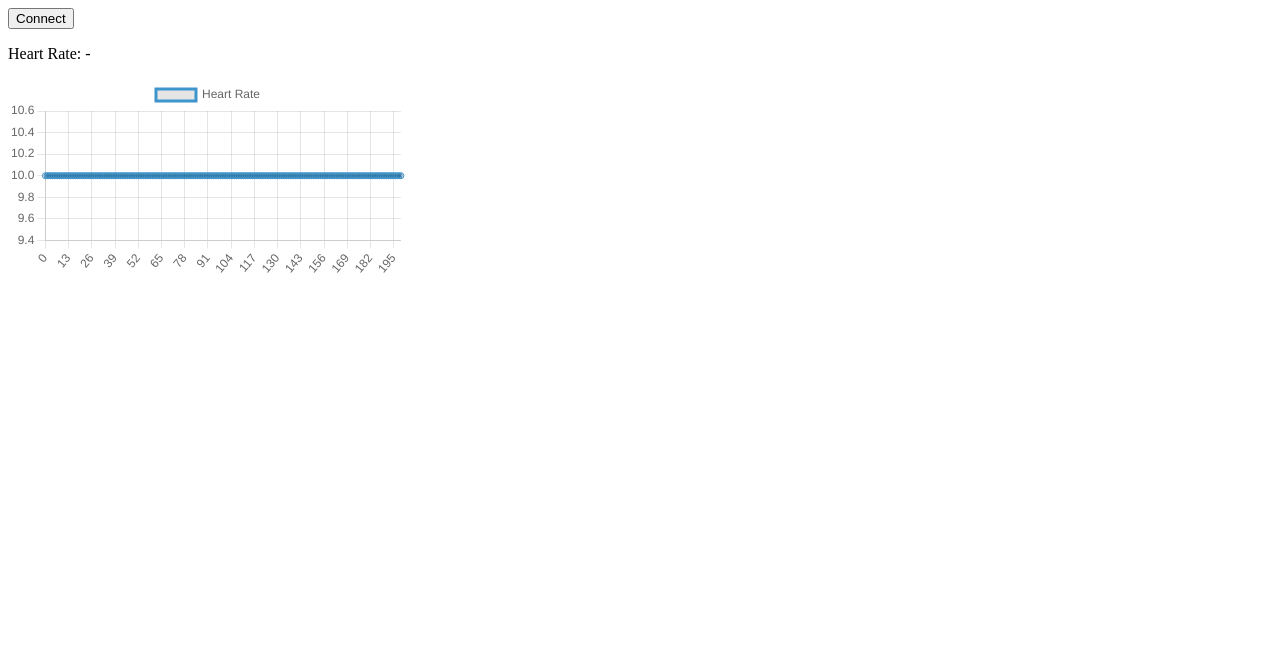
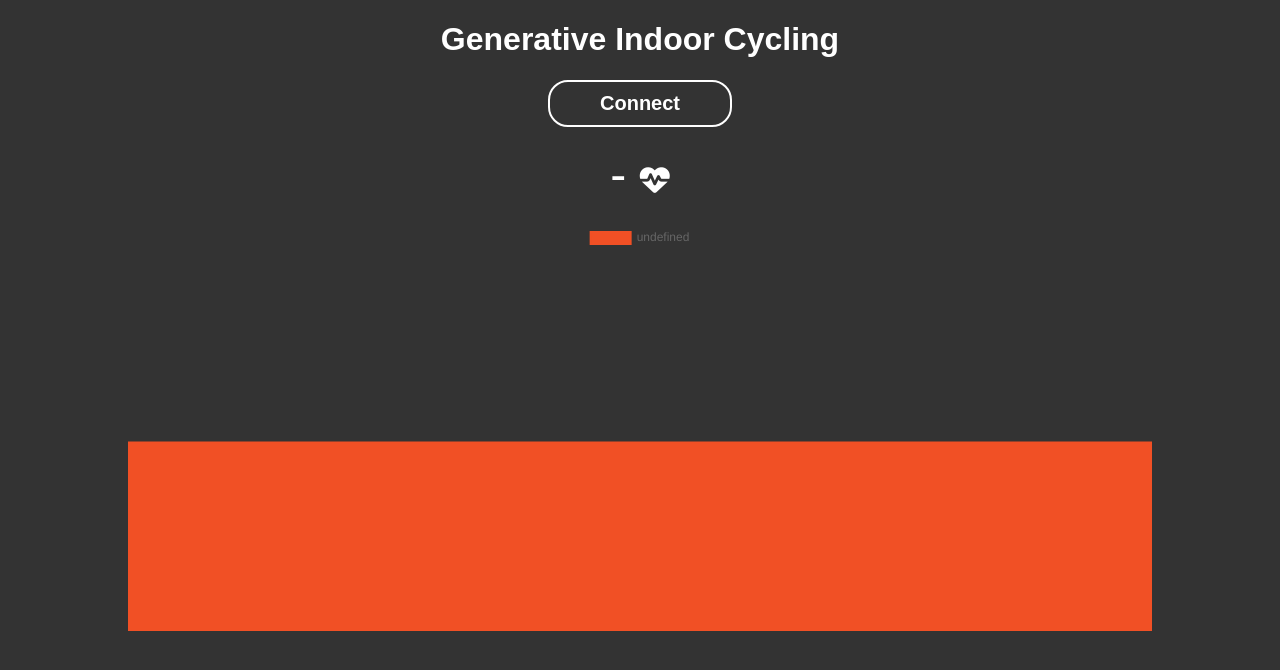
Before and after one commit to RobBosmans/FinalWork-RobBosmans, a website with bundled scripts: page finalwork/src/index.html in a window 1280 px wide. Both pictures are taken after a click on the button "Connect". Built offline with nearby package versions, Linux system fonts and the light colour scheme.

Commit message:
some changes to the chart

```diff
--- a/finalwork/package.json
+++ b/finalwork/package.json
@@ -5,6 +5,7 @@
   "private": true,
   "scripts": {
     "test": "echo \"Error: no test specified\" && exit 1",
+    "watch": "watch 'npm run build' ./src/index.js",
     "build": "webpack"
   },
   "keywords": [],
@@ -16,6 +17,7 @@
   },
   "dependencies": {
     "chart.js": "^4.3.0",
-    "lodash": "^4.17.21"
+    "lodash": "^4.17.21",
+    "watch": "^0.13.0"
   }
 }
--- a/finalwork/src/index.html
+++ b/finalwork/src/index.html
@@ -3,10 +3,16 @@
 <head>
   <title>Bluetooth Heart Rate Monitor</title>
   <script type="module" src="/finalwork/dist/main.js"></script>
+  <script src="https://kit.fontawesome.com/d2b254cfae.js" crossorigin="anonymous"></script>
+  <link rel="stylesheet" href="style.css">
 </head>
 <body>
-  <button id="connectButton">Connect</button>
-  <p>Heart Rate: <span id="heartRateValue">-</span></p>
-
+  <H1>Generative Indoor Cycling</H1>
+  <div id="button">
+    <button id="connectButton">Connect</button>
+  </div>
+  <div id="hrm">
+    <p><span id="heartRateValue">- </span> <i id="icon" class="fa-solid fa-heart-pulse"></i></p>
+  </div>
 </body>
 </html>
--- a/finalwork/src/index.js
+++ b/finalwork/src/index.js
@@ -15,7 +15,6 @@ async function connect(props) {
       filters: [{ services: ['heart_rate'] }],
       acceptAllDevices: false,
     });
-    console.log(`%c\n👩🏼‍⚕️`, 'font-size: 82px;', 'Starting HR...\n\n');
     const server = await device.gatt.connect();
     const service = await server.getPrimaryService('heart_rate');
     const char = await service.getCharacteristic('heart_rate_measurement');
@@ -38,7 +37,6 @@ function updateHeartRate(event, chart) {
   heartRateValueElement.textContent = heartRate;
   chart.data.datasets[0].data = hrData;
   chart.update();
-  console.log(`%c\n💚 ${heartRate} ${arrow}`, 'font-size: 24px;', '\n\n(To disconnect, refresh or close tab)\n\n');
 }
 
 // Event listener for the connect button
@@ -47,8 +45,8 @@ document.getElementById('connectButton').addEventListener('click', () => {
   connect({ onChange: (event) => updateHeartRate(event, chart) }).then((char) => {
     // Create canvas element
     const canvas = document.createElement('canvas');
-    canvas.width = 400;
-    canvas.height = 200;
+    canvas.width = 1000;
+    canvas.height = 400;
     document.body.appendChild(canvas);
 
     // Create line chart
@@ -59,21 +57,33 @@ document.getElementById('connectButton').addEventListener('click', () => {
         labels: new Array(200).fill(0).map((_, i) => i),
         datasets: [{
           data: hrData,
-          label: 'Heart Rate',
-          borderColor: '#3e95cd',
-          fill: false
+          borderColor: '#F15025',
+          borderWidth: 2,
+          pointRadius: 0,
+          pointHitRadius: 0,
+          backgroundColor: '#F15025',
+          fill: true
         }]
       },
       options: {
-        responsive: false,
+        responsive: true,
         animation: false,
+        legend: {
+          display: false
+        },
         scales: {
-          yAxes: [{
-            ticks: {
-              suggestedMax: 200,
-              suggestedMin: 0
-            }
-          }]
+          x: {
+            display: false,
+            grid: {
+              display: false,
+            },
+          },
+          y: {
+            display: false,
+            grid: {
+              display: false,
+            },
+          }
         }
       }
     });
--- /dev/null
+++ b/finalwork/src/style.css
@@ -0,0 +1,52 @@
+/* Overall page layout */
+body {
+    background-color: #333;
+    font-family: Arial, sans-serif;
+    margin: auto;
+    max-width: 80%;
+    padding: 0;
+  }
+
+h1 {
+    margin: 10;
+    text-align: center;
+    color: #fff;
+    }
+
+p   {
+    color: #fff;
+    font-size: 48px;
+    margin: 20px;
+    }
+
+#icon{
+    font-size: 30px;
+}
+
+#hrm {
+    display: flex;
+    justify-content: center;
+}
+
+  /* Connect button styling */
+#button{
+    display: flex;
+    justify-content: center;
+}
+
+  button {
+    background-color: #333;
+    color: white;
+    border: solid 2px white;
+    padding: 10px 50px;
+    border-radius: 20px;
+    font-size: 20px;
+    font-weight: 700;
+    cursor: pointer;
+    text-align: center;
+  }
+  button:hover {
+    background-color: white;
+    color: #333;
+    transition: 0.2s;
+  }
```
Also changed, not shown: 1 other file.
